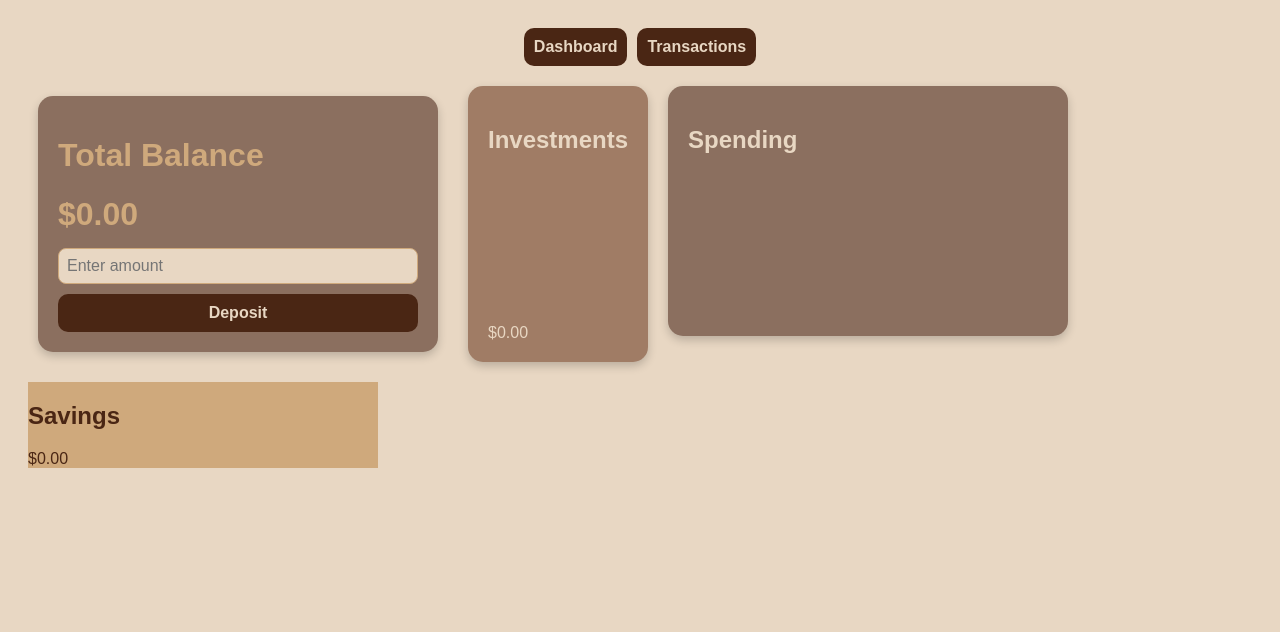
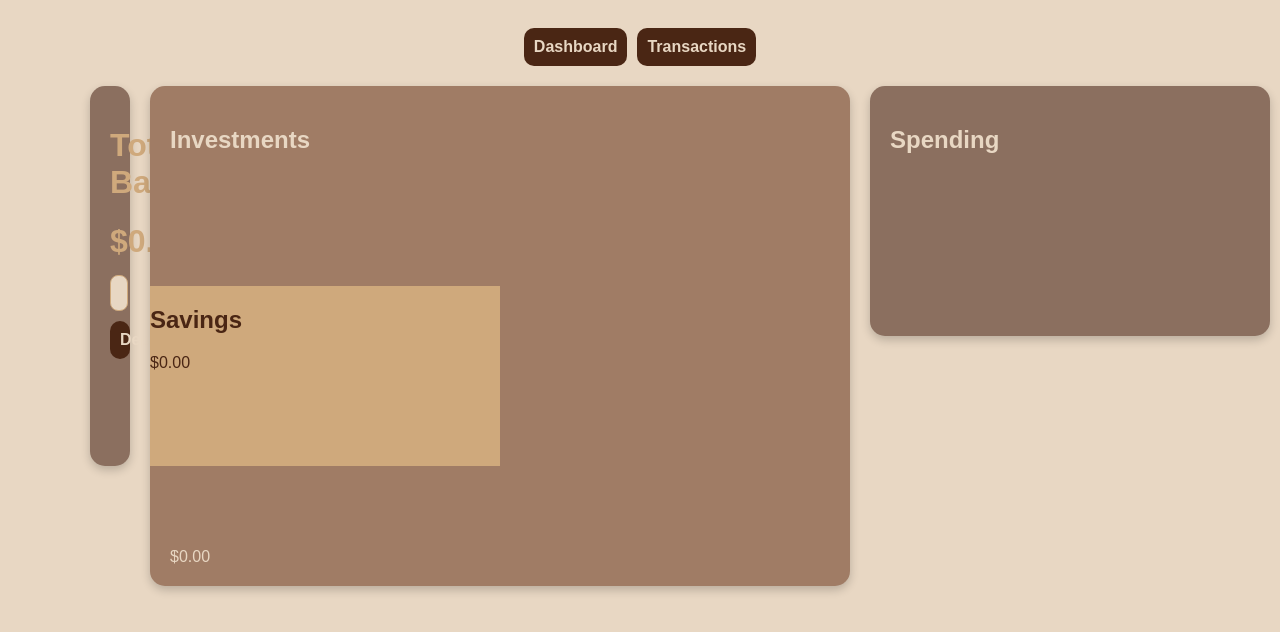
Before and after one commit to kcgr0690/budget-tracker, a plain HTML site: page index.html in a window 1280 px wide. Drawn offline with Linux system fonts and the light colour scheme.

Commit message:
ok so everything broke bcs im mixing things, going to redo the cards now.

```diff
--- a/styles.css
+++ b/styles.css
@@ -24,11 +24,12 @@ body {
 /* containers for each are going to be styled below: */
 
 #dashboard-cards {
-    display: flex;
-    flex-wrap: wrap;
+    display: grid;
+    grid-template-columns: repeat(4, 1fr);
+    grid-auto-rows: 180px;
     gap: 20px;
-    justify-content: flex-start;
-    width: 100%
+    width: 100%;
+    max-width: 1100px;
 }
 
 #balance-container {
@@ -36,9 +37,10 @@ body {
     padding: 20px;
     border-radius: 15px;
     box-shadow: 0 4px 10px rgba(0,0,0,0.2);
-    width: 400px;
-    margin: 10px;
     color: #cfa97c;
+
+    grid-column: span 2;
+    grid-row: span 2;
 }
 
 #balance {
@@ -53,8 +55,8 @@ body {
     padding: 20px;
     border-radius: 15px;
     box-shadow: 0 4px 10px rgba(0,0,0,0.2);
-    width: 500;
-    height: 180;
+    width: 700px;
+    height: 500px;
     color: #e8d7c3;
     display: flex;
     flex-direction: column;
```
